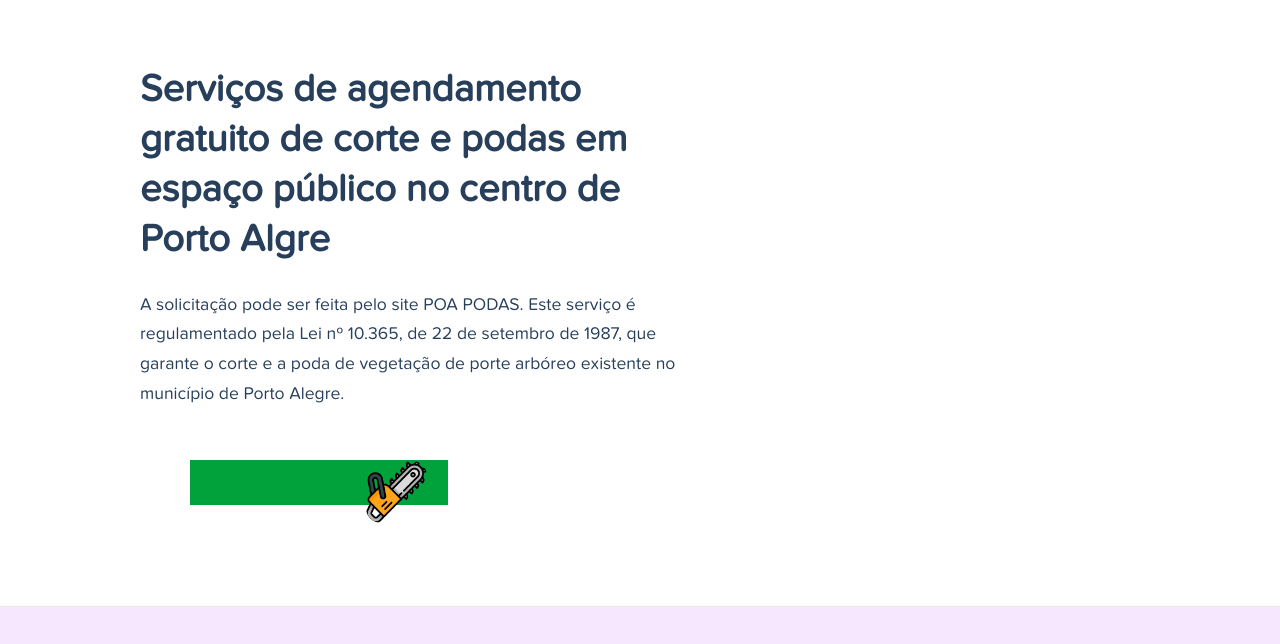
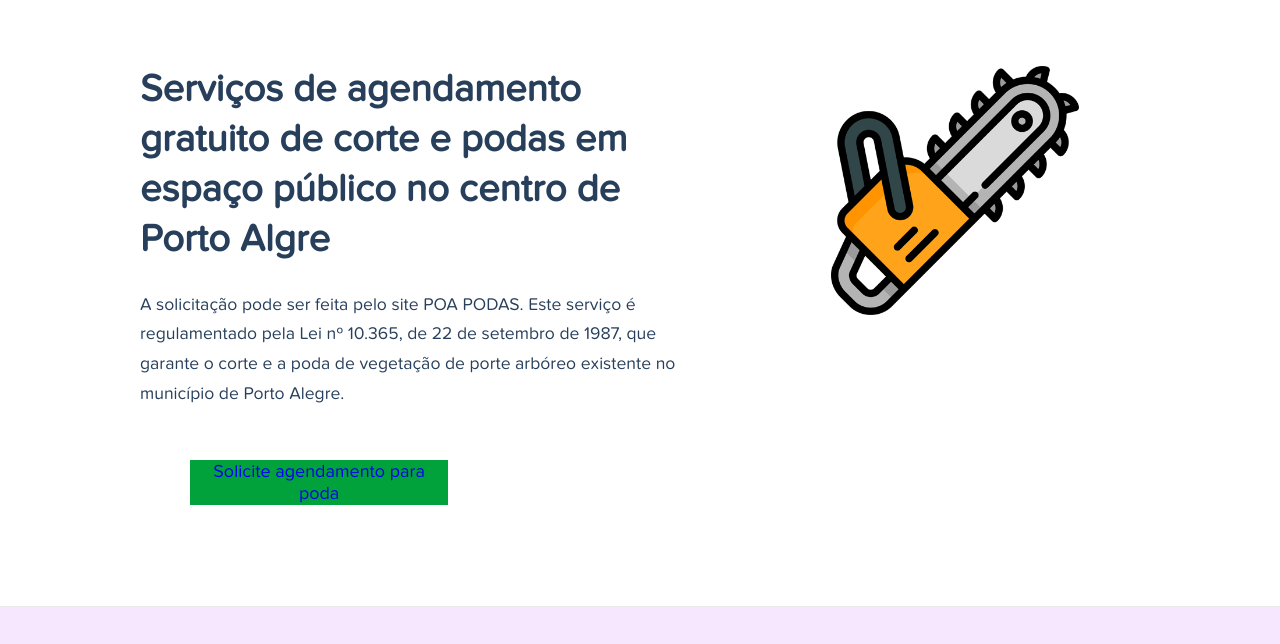
Before and after one commit to baxinski/BAXINSKI, a plain HTML site: page index.html in a window 1280 px wide. Shown: the part 119-763 px from the top of the page. Drawn offline with Linux system fonts and the light colour scheme; a web font is replaced by a local one.

Commit message:
Update index.html

```diff
--- a/index.html
+++ b/index.html
@@ -56,7 +56,7 @@
 					<h1>Serviços de agendamento gratuito de corte e podas em espaço público no centro de Porto Algre</h1>
 					<h3>A solicitação pode ser feita pelo  site POA PODAS. Este serviço é regulamentado pela Lei nº 10.365, de 22 de setembro de 1987, que garante o corte e a poda de vegetação de porte arbóreo existente no município de Porto Alegre.</h3>
 				</div>
-				<button type="button"><a href="salva_mensagem.php>Solicite agendamento para poda</a></button></div>
+				<button type="button"><a href="form_contato.php">Solicite agendamento para poda</a></button></div>
 			<div class="right">
 				<div class="content-right">
 					<img src="img/chainsaw.png">
```
